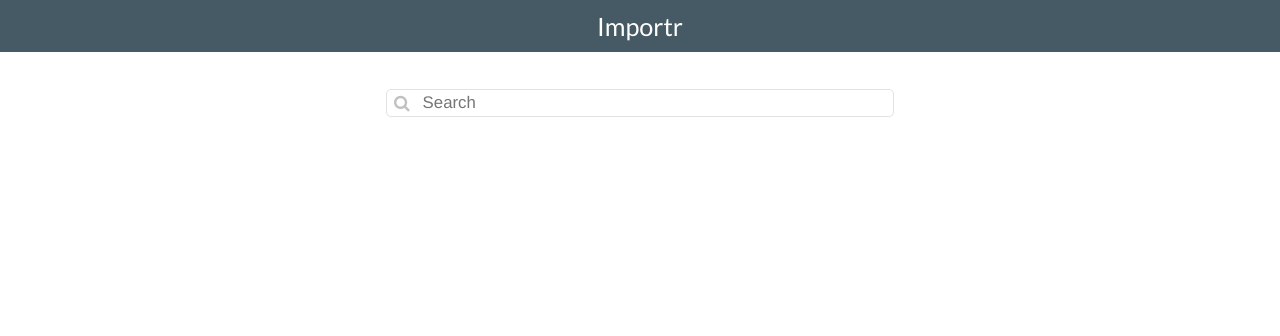
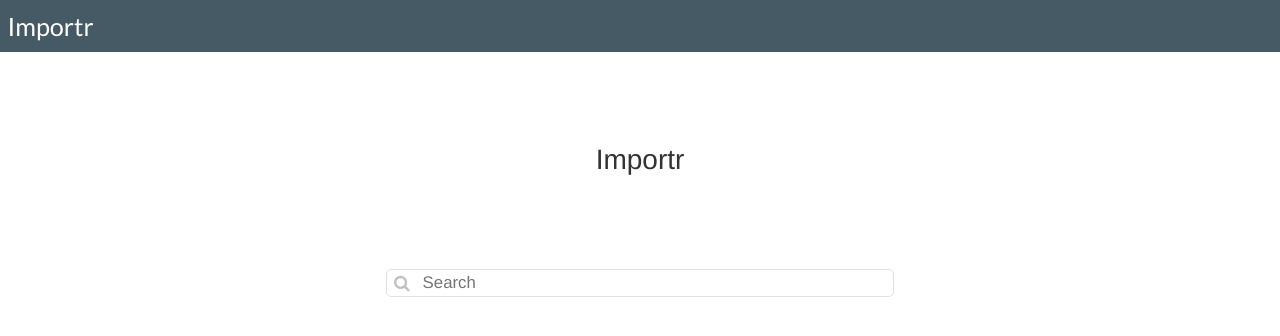
Before and after one commit to sukritchhabra/importr, a plain HTML site: page index.html in a window 1280 px wide. Drawn offline with nearby package versions, Linux system fonts and the light colour scheme.

Commit message:
Adding logo container. Might remove later.

```diff
--- a/index.html
+++ b/index.html
@@ -24,6 +24,10 @@
             <span class="title">Importr</span>
         </nav>
 
+        <div class="logo">
+            <p>Importr</p>
+        </div>
+
         <div class="search-container center">
             <span class="fa fa-search"></span>
             <input type="text" placeholder="Search" class="searchBar">
--- a/main.css
+++ b/main.css
@@ -16,14 +16,18 @@ body {
     min-height: 0;
     padding: 0.3em;
 
-
     font-size: 1.8em;
     font-family: 'Lato', sans-serif;
-    text-align: center;
-
 
     color: white;
     background-color: #455a64;
+}
+
+/* Logo */
+.logo {
+    margin-top: 5em;
+    font-size: 2em;
+    text-align: center;
 }
 
 
```
